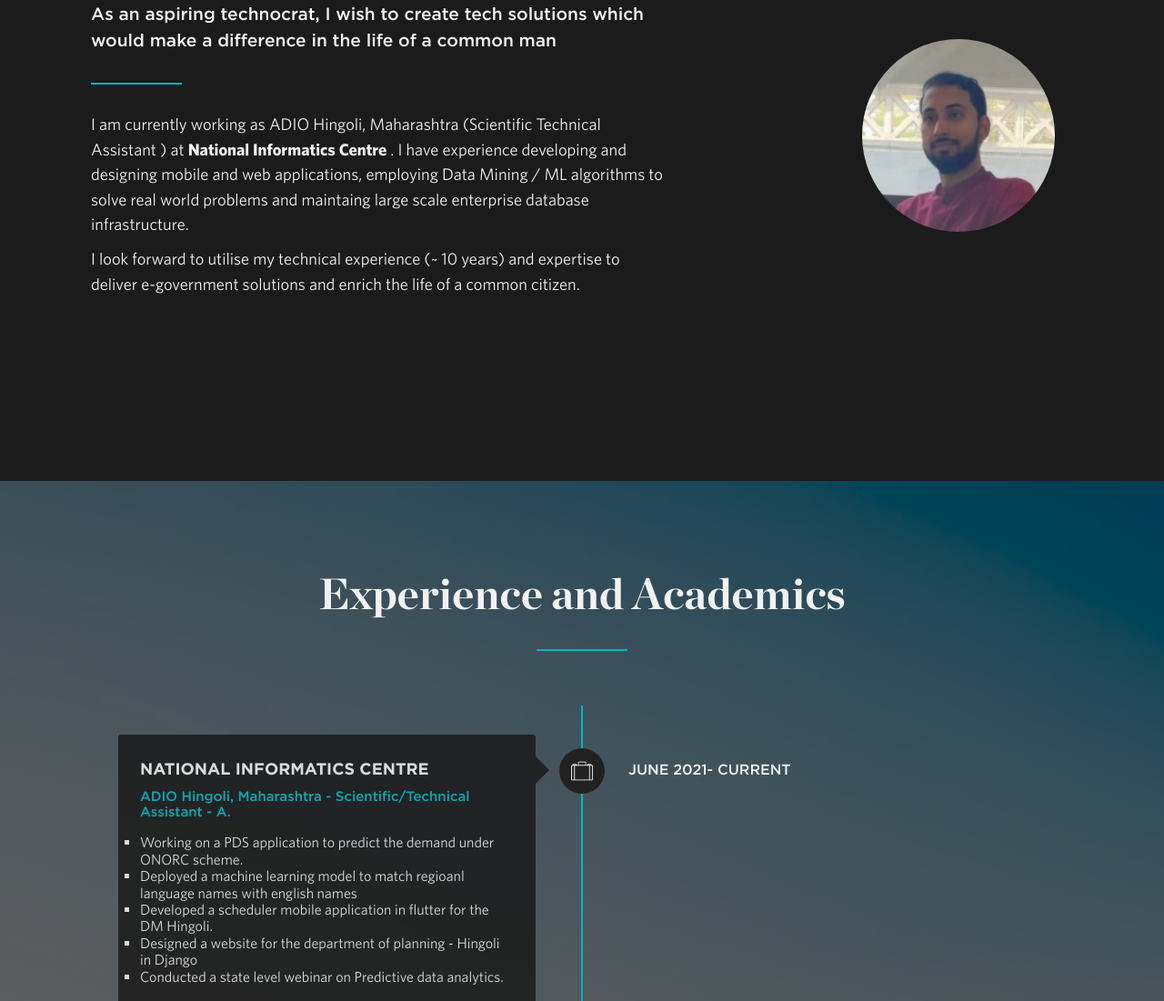
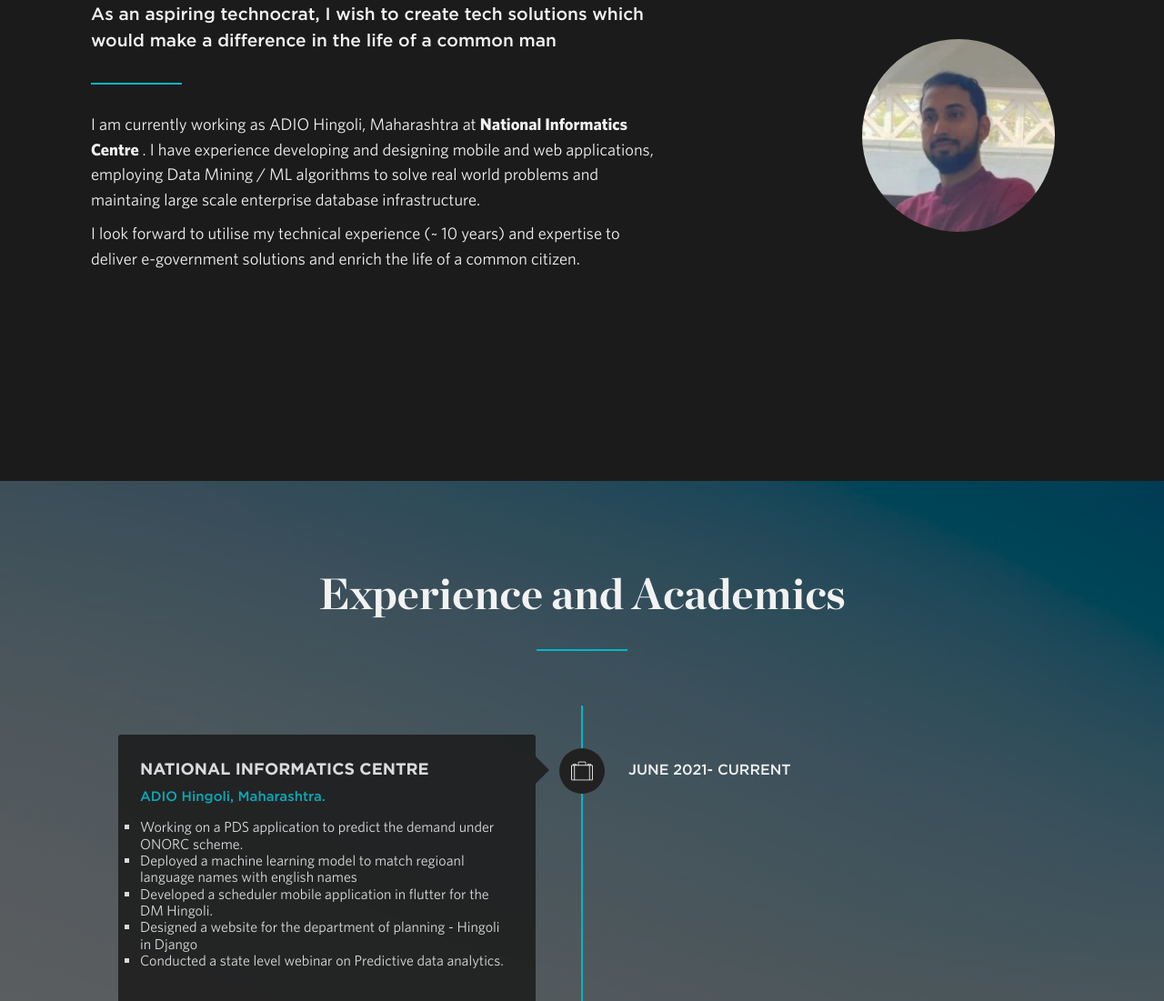
Before and after one commit to GbotAI/ResumeSite, a website: page index.html in a window 1280 px wide. Shown: the part 999-2100 px from the top of the page at 91% size. Drawn offline with nearby package versions, Linux system fonts and the light colour scheme; a script that the page names is missing.

Commit message:
removed STA part

```diff
--- a/index.html
+++ b/index.html
@@ -92,7 +92,7 @@
                 <div class="about-wrapper">
                     <img class="headshot" src="img/headshot.jpg" alt="headshot">
                     <div class="about-text-wrapper">
-                        <p class="about-text">I am currently working as ADIO Hingoli, Maharashtra (Scientific Technical Assistant ) at <strong> National Informatics Centre </strong>. I have experience developing and designing mobile and web applications, employing Data Mining / ML algorithms to solve real world problems and maintaing large scale enterprise database infrastructure. </p>
+                        <p class="about-text">I am currently working as ADIO Hingoli, Maharashtra  at <strong> National Informatics Centre </strong>. I have experience developing and designing mobile and web applications, employing Data Mining / ML algorithms to solve real world problems and maintaing large scale enterprise database infrastructure. </p>
                         <p class="about-text">I look forward to utilise my technical experience (~ 10 years) and expertise to deliver e-government solutions and enrich the life of a common citizen. </p>
 
                     </div>
@@ -115,7 +115,7 @@
                         <div class="timeline-block">
                             <div class="timeline-content">
                                 <h2 class="position"><a href="https://www.nic.in" target="_blank">National Informatics Centre</a></h2>
-                                <h3 class="company"><a href="https://hingoli.nic.in/administrative-setup/" target="_blank"> ADIO Hingoli, Maharashtra - Scientific/Technical Assistant - A. </a></h3>
+                                <h3 class="company"><a href="https://hingoli.nic.in/administrative-setup/" target="_blank"> ADIO Hingoli, Maharashtra. </a></h3>
                                 <p class="job-desc">
 
                                     <ul style="list-style-type:square">
```
